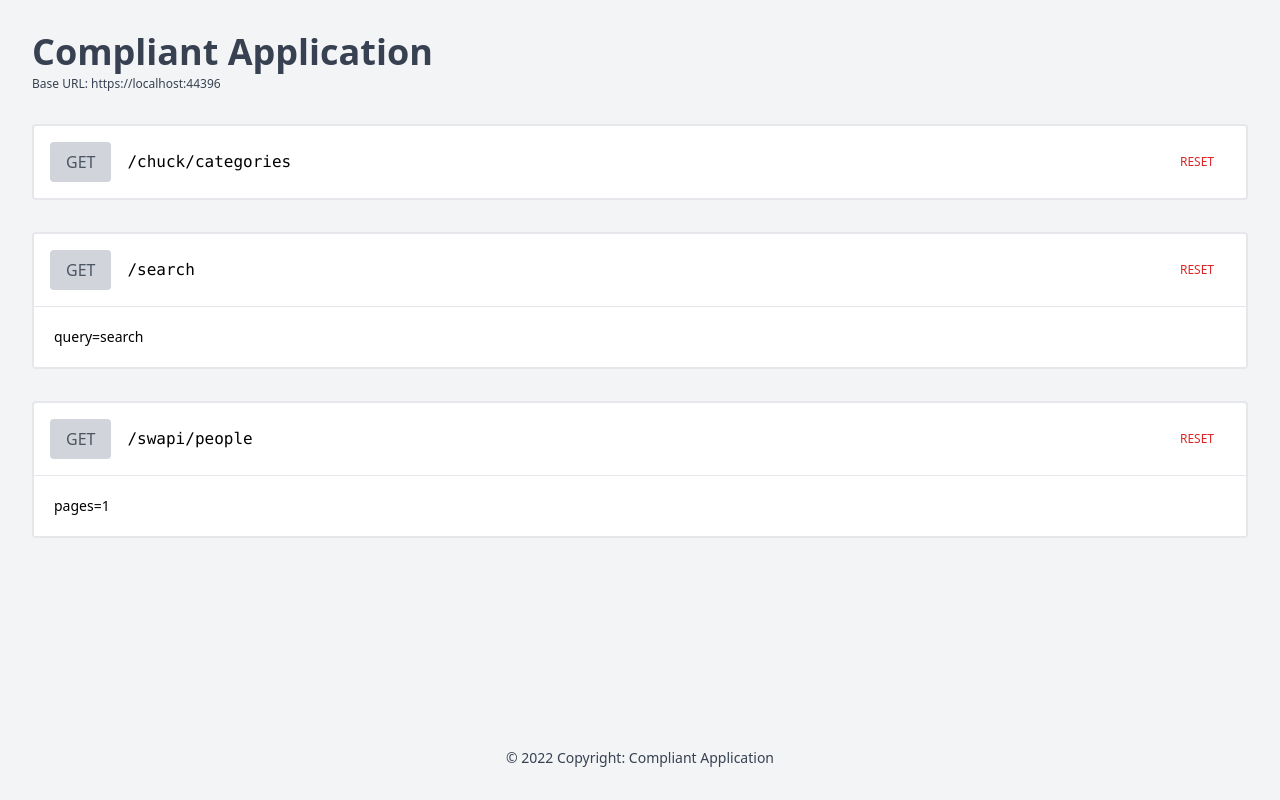
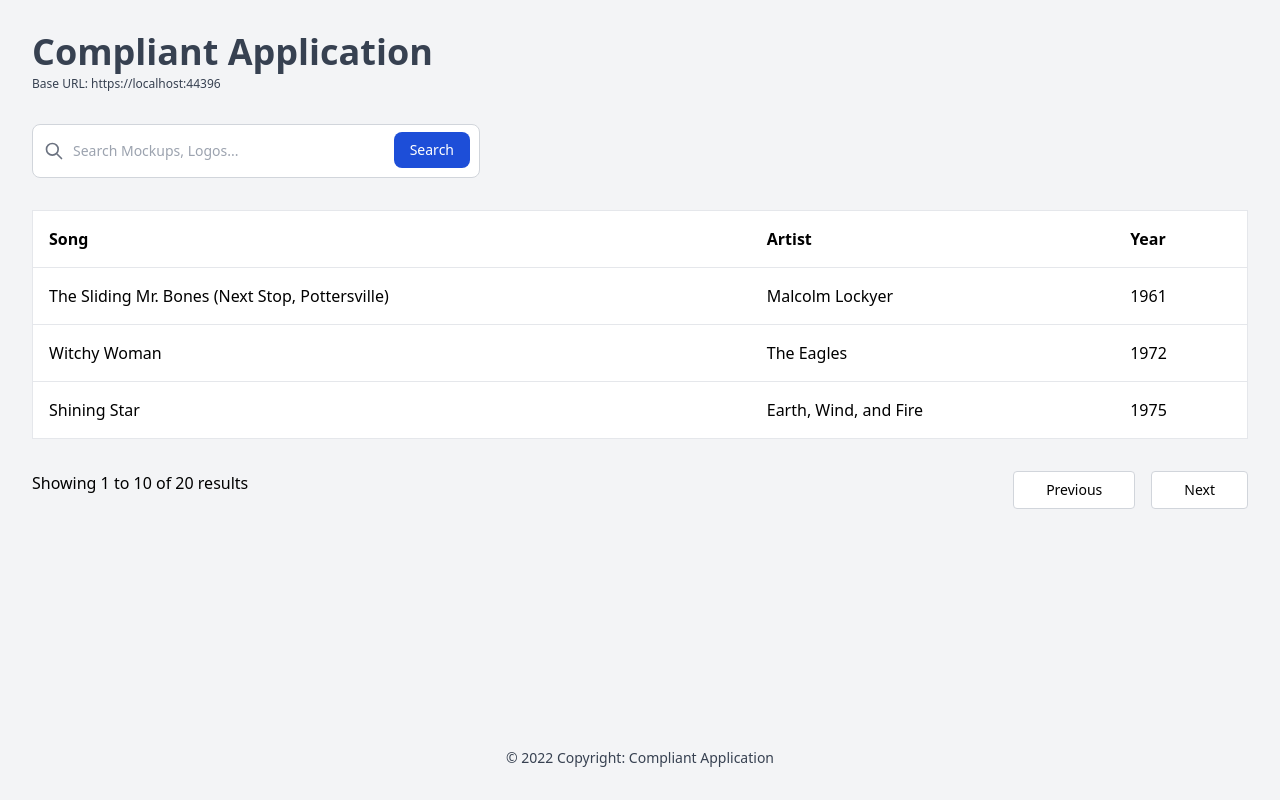
Before and after one commit to sayTG/OpenAPI-Project, an Angular app in the folder Compliant-Frontend/: page /response in a window 1280 px wide. Built offline with nearby package versions, Linux system fonts and the light colour scheme.

Commit message:
feat: created default response card componet

```diff
--- a/Compliant-Frontend/src/app/app-routing.module.ts
+++ b/Compliant-Frontend/src/app/app-routing.module.ts
@@ -2,14 +2,15 @@ import { NgModule } from '@angular/core';
 import { RouterModule, Routes } from '@angular/router';
 import { RequestCardComponent } from './components/request-card/request-card.component';
 import { ResponseCardComponent } from './components/response-card/response-card.component';
+import { ResponseHomepageComponent } from './components/response-homepage/response-homepage.component';
 
 const routes: Routes = [
         {
           path: "",
-          component: RequestCardComponent,
+          component: ResponseHomepageComponent,
         },
         {
-          path: "response",
+          path: 'response',
           component: ResponseCardComponent,
         },
 ];
--- a/Compliant-Frontend/src/app/app.component.html
+++ b/Compliant-Frontend/src/app/app.component.html
@@ -5,19 +5,7 @@
       <div>Compliant Application</div>
       <div class="font-normal text-xs pt-1">Base URL: {{ base }}</div>
     </h1>
-
-    <section class="flex flex-col gap-8">
-      <app-request-card (notifyParent)="getNotification($event)"
-        *ngFor="let req of requests"
-        [req]="req"
-      ></app-request-card>
-    </section>
-  </div>
-
-  <app-response-modal
-  [showModal]='show'
-  (notifyParent)="getUpdatedModal($event)"
-  [res]="responses"
-  ></app-response-modal>
-  <footer class="text-sm text-center text-gray-700">© 2022 Copyright: Compliant Application</footer>
+<router-outlet></router-outlet>
+</div>
+<footer class="text-sm text-center text-gray-700">© 2022 Copyright: Compliant Application</footer>
 </main>
--- a/Compliant-Frontend/src/app/app.component.ts
+++ b/Compliant-Frontend/src/app/app.component.ts
@@ -10,29 +10,6 @@ import { HttpClient } from '@angular/common/http';
 })
 export class AppComponent {
   base = environment.BASE_URL;
-  requests = environment.REQUESTS;
 
-  constructor(private http: HttpClient) {}
-
-  req: Req = {
-    url: '',
-    verb: 'GET',
-    queries: '',
-  };
-  responses : any;
-
-  show = false;
-
-  getNotification(evt : Req) {
-    const URL = `${environment.BASE_URL + evt.url}?${evt.queries}`;
-    this.http.get(URL).subscribe({
-      next: (res: any) => {
-        this.responses = res;
-      },
-    });
-    this.show = !this.show;
-  }
-  getUpdatedModal(evt : any) {
-    this.show = evt;
-  }
+  constructor() {}
 }
--- a/Compliant-Frontend/src/app/app.module.ts
+++ b/Compliant-Frontend/src/app/app.module.ts
@@ -8,9 +8,10 @@ import { RequestCardComponent } from './components/request-card/request-card.com
 import { ResponseCardComponent } from './components/response-card/response-card.component';
 import { ResponseModalComponent } from './components/response-modal/response-modal.component';
 import { AppRoutingModule } from './app-routing.module';
+import { ResponseHomepageComponent } from './components/response-homepage/response-homepage.component';
 
 @NgModule({
-  declarations: [AppComponent, RequestCardComponent, ResponseCardComponent, ResponseModalComponent],
+  declarations: [AppComponent, RequestCardComponent, ResponseCardComponent, ResponseModalComponent, ResponseHomepageComponent],
   imports: [BrowserModule, HttpClientModule, AppRoutingModule, FormsModule],
   providers: [],
   bootstrap: [AppComponent],
--- a/Compliant-Frontend/src/app/components/response-card/response-card.component.html
+++ b/Compliant-Frontend/src/app/components/response-card/response-card.component.html
@@ -1 +1,50 @@
-<p>response-card works!</p>
+<form class="max-w-md pb-8">
+  <label for="default-search" class="mb-2 text-sm font-medium text-gray-900 sr-only">Search</label>
+  <div class="relative">
+    <div class="flex absolute inset-y-0 left-0 items-center pl-3 pointer-events-none">
+      <svg aria-hidden="true" class="w-5 h-5 text-gray-500 dark:text-gray-400" fill="none" stroke="currentColor"
+        viewBox="0 0 24 24" xmlns="http://www.w3.org/2000/svg">
+        <path stroke-linecap="round" stroke-linejoin="round" stroke-width="2"
+          d="M21 21l-6-6m2-5a7 7 0 11-14 0 7 7 0 0114 0z"></path>
+      </svg>
+    </div>
+    <input type="search" id="default-search"
+      class="block p-4 pl-10 w-full text-sm text-black bg-white rounded-lg border border-gray-300 focus:outline-0"
+      placeholder="Search Mockups, Logos..." required>
+    <button type="submit"
+      class="text-white absolute right-2.5 bottom-2.5 bg-blue-700 hover:bg-blue-800 focus:ring-4 focus:outline-none focus:ring-blue-300 font-medium rounded-lg text-sm px-4 py-2 dark:bg-blue-600 dark:hover:bg-blue-700 dark:focus:ring-blue-800">Search</button>
+  </div>
+</form>
+<table class="table-auto bg-white rounded p-4 border w-full">
+    <thead>
+      <tr class="text-left border-b">
+        <th class="p-4">Song</th>
+        <th class="p-4">Artist</th>
+        <th class="p-4">Year</th>
+      </tr>
+    </thead>
+    <tbody>
+      <tr class="border-b hover:bg-gray-100">
+        <td class="p-4">The Sliding Mr. Bones (Next Stop, Pottersville)</td>
+        <td class="p-4">Malcolm Lockyer</td>
+        <td class="p-4">1961</td>
+      </tr>
+      <tr class="border-b hover:bg-gray-100">
+        <td class="p-4">Witchy Woman</td>
+        <td class="p-4">The Eagles</td>
+        <td class="p-4">1972</td>
+      </tr>
+      <tr class="border-b hover:bg-gray-100">
+        <td class="p-4">Shining Star</td>
+        <td class="p-4">Earth, Wind, and Fire</td>
+        <td class="p-4">1975</td>
+      </tr>
+    </tbody>
+  </table>
+  <div class="flex justify-between pt-8">
+    <div>Showing 1 to 10 of 20 results</div>
+    <div class="flex gap-4">
+        <button class="border rounded px-8 py-2 border-gray-300 text-sm bg-white">Previous</button>
+        <button class="border rounded px-8 py-2 border-gray-300 text-sm bg-white">Next</button>
+    </div>
+  </div>
--- /dev/null
+++ b/Compliant-Frontend/src/app/components/response-homepage/response-homepage.component.html
@@ -0,0 +1,6 @@
+<section class="flex flex-col gap-8">
+  <app-request-card (notifyParent)="getNotification($event)" *ngFor="let req of requests" [req]="req">
+  </app-request-card>
+</section>
+
+<app-response-modal [showModal]='show' (notifyParent)="getUpdatedModal($event)" [res]="responses"></app-response-modal>
--- /dev/null
+++ b/Compliant-Frontend/src/app/components/response-homepage/response-homepage.component.ts
@@ -0,0 +1,41 @@
+import { Component, OnInit, Output } from '@angular/core';
+import { environment } from 'src/environments/environment';
+import  configurl from 'src/assets/config.json';
+import { HttpClient } from '@angular/common/http';
+import { Req } from '../request-card/request-card.component';
+
+@Component({
+  selector: 'app-response-homepage',
+  templateUrl: './response-homepage.component.html',
+  styleUrls: ['./response-homepage.component.scss']
+})
+export class ResponseHomepageComponent implements OnInit {
+  requests = environment.REQUESTS;
+
+  constructor(private http: HttpClient) {}
+  ngOnInit(): void {
+  }
+
+  req: Req = {
+    url: '',
+    verb: 'GET',
+    queries: '',
+  };
+  responses : any;
+
+  show = false;
+
+  getNotification(evt : Req) {
+    const URL = `${environment.BASE_URL + evt.url}?${evt.queries}`;
+    this.http.get(URL).subscribe({
+      next: (res: any) => {
+        this.responses = res;
+      },
+    });
+    this.show = !this.show;
+  }
+  getUpdatedModal(evt : any) {
+    this.show = evt;
+  }
+
+}
```
Also changed, not shown: Compliant-Frontend/src/app/components/request-card/request-card.component.html (line endings or trailing spaces), Compliant-Frontend/src/app/components/response-homepage/response-homepage.component.scss (added), 1 other file (tests, documents, lock files or other folders).
